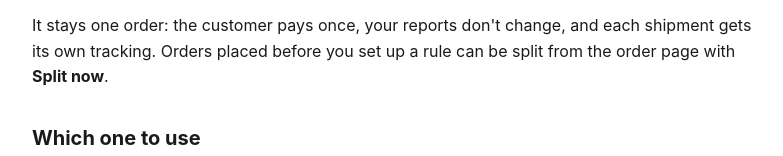
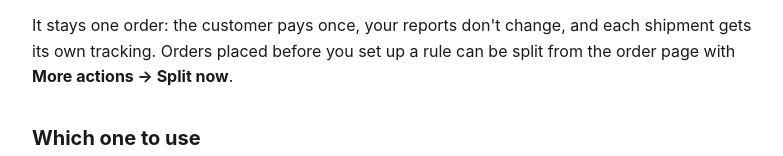
Before and after one commit to Tidyloopapps/website, a plain HTML site: page guides/split-shopify-order-into-multiple-shipments.html in a window 1280 px wide. Shown: the part 1043-1199 px from the top of the page, without its empty margins (244-1027 px from the left). Drawn offline with Linux system fonts and the light colour scheme.

Commit message:
Guide: name the Split now menu path
Co-Authored-By: Claude Opus 5.5 <noreply@anthropic.com>

```diff
--- a/guides/split-shopify-order-into-multiple-shipments.html
+++ b/guides/split-shopify-order-into-multiple-shipments.html
@@ -19,7 +19,7 @@
 <li><strong>Vendor is "Acme" → Ship separately</strong>, for dropshipping or a second warehouse partner.</li>
 <li><strong>Max 20 lb per package</strong> (Pro), so heavy orders are cut into boxes that fit your carrier.</li>
 </ul>
-<p>It stays one order: the customer pays once, your reports don't change, and each shipment gets its own tracking. Orders placed before you set up a rule can be split from the order page with <strong>Split now</strong>.</p>
+<p>It stays one order: the customer pays once, your reports don't change, and each shipment gets its own tracking. Orders placed before you set up a rule can be split from the order page with <strong>More actions → Split now</strong>.</p>
 <h2>Which one to use</h2>
 <ul>
 <li>A handful of mixed orders a month: Option 1.</li>
```
